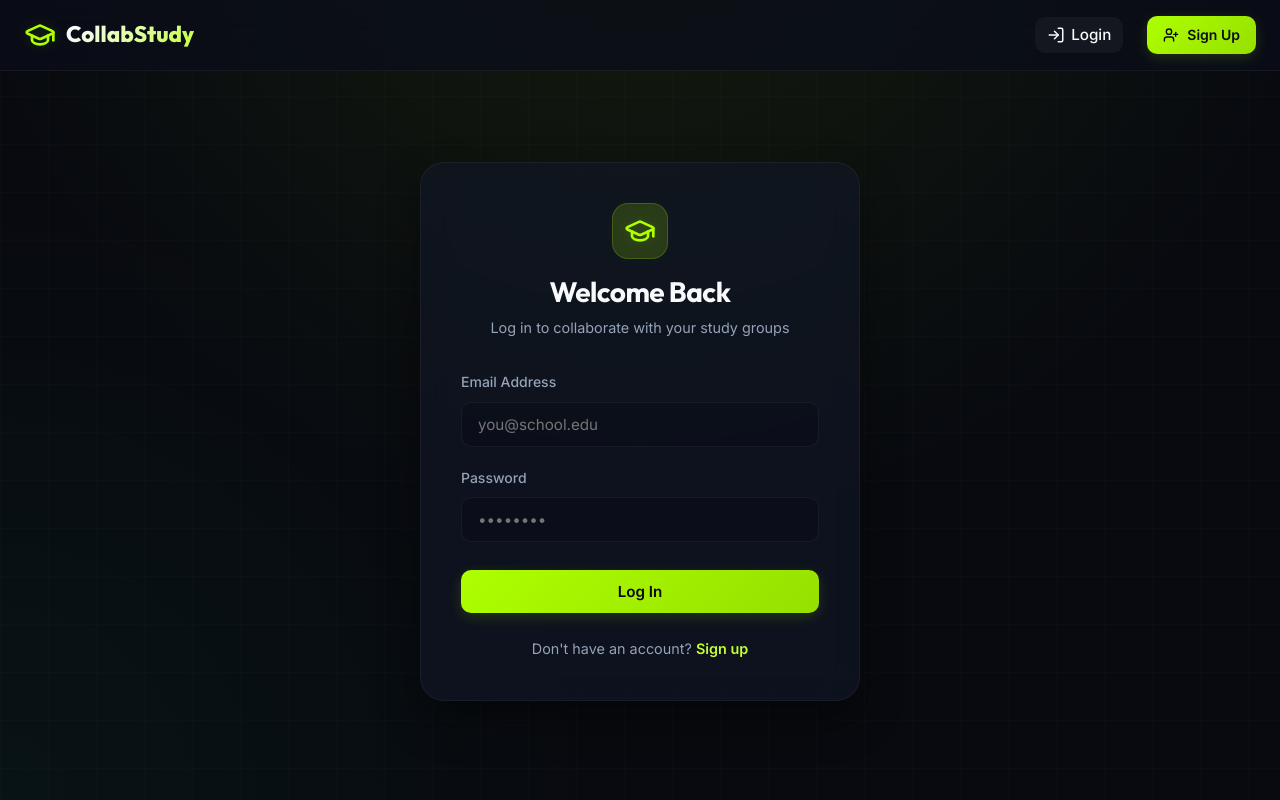
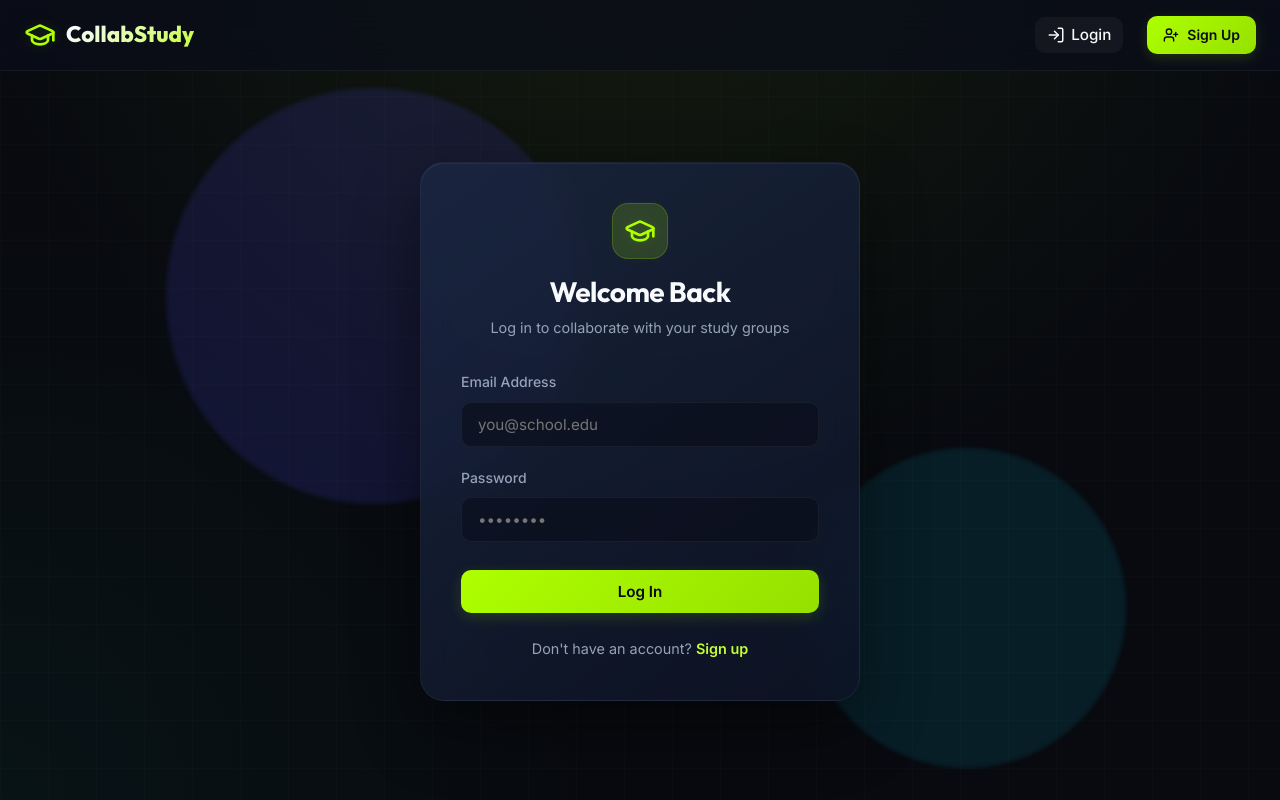
Before and after one commit to vedabhilash/study_sphere, a React (Vite) app in the folder client/: page /login in a window 1280 px wide. Built offline with nearby package versions, Linux system fonts and the light colour scheme; no server answers.

Commit message:
Polish study dashboard UI

```diff
--- a/client/src/pages/AuthPages.css
+++ b/client/src/pages/AuthPages.css
@@ -9,13 +9,13 @@
 .auth-card {
   width: 100%;
   max-width: 440px;
-  background: rgba(18, 24, 41, 0.6);
+  background: linear-gradient(145deg, rgba(27, 39, 67, 0.82), rgba(13, 20, 37, 0.84));
   backdrop-filter: blur(16px);
   -webkit-backdrop-filter: blur(16px);
   border: 1px solid var(--border-color);
   border-radius: var(--radius-lg);
   padding: 40px;
-  box-shadow: 0 20px 40px rgba(0, 0, 0, 0.4);
+  box-shadow: 0 28px 65px rgba(0, 0, 0, 0.42), inset 0 1px 0 rgba(255,255,255,0.05);
   animation: fadeIn 0.4s ease-out;
 }
 
@@ -80,3 +80,7 @@
   color: var(--primary);
   text-decoration: underline;
 }
+
+.auth-page::before, .auth-page::after { content: ''; position: fixed; z-index: -1; border-radius: 50%; filter: blur(2px); }
+.auth-page::before { width: 26rem; height: 26rem; top: 11%; left: 13%; background: rgba(79, 70, 229, 0.16); }
+.auth-page::after { width: 20rem; height: 20rem; bottom: 4%; right: 12%; background: rgba(6, 182, 212, 0.12); }
```
